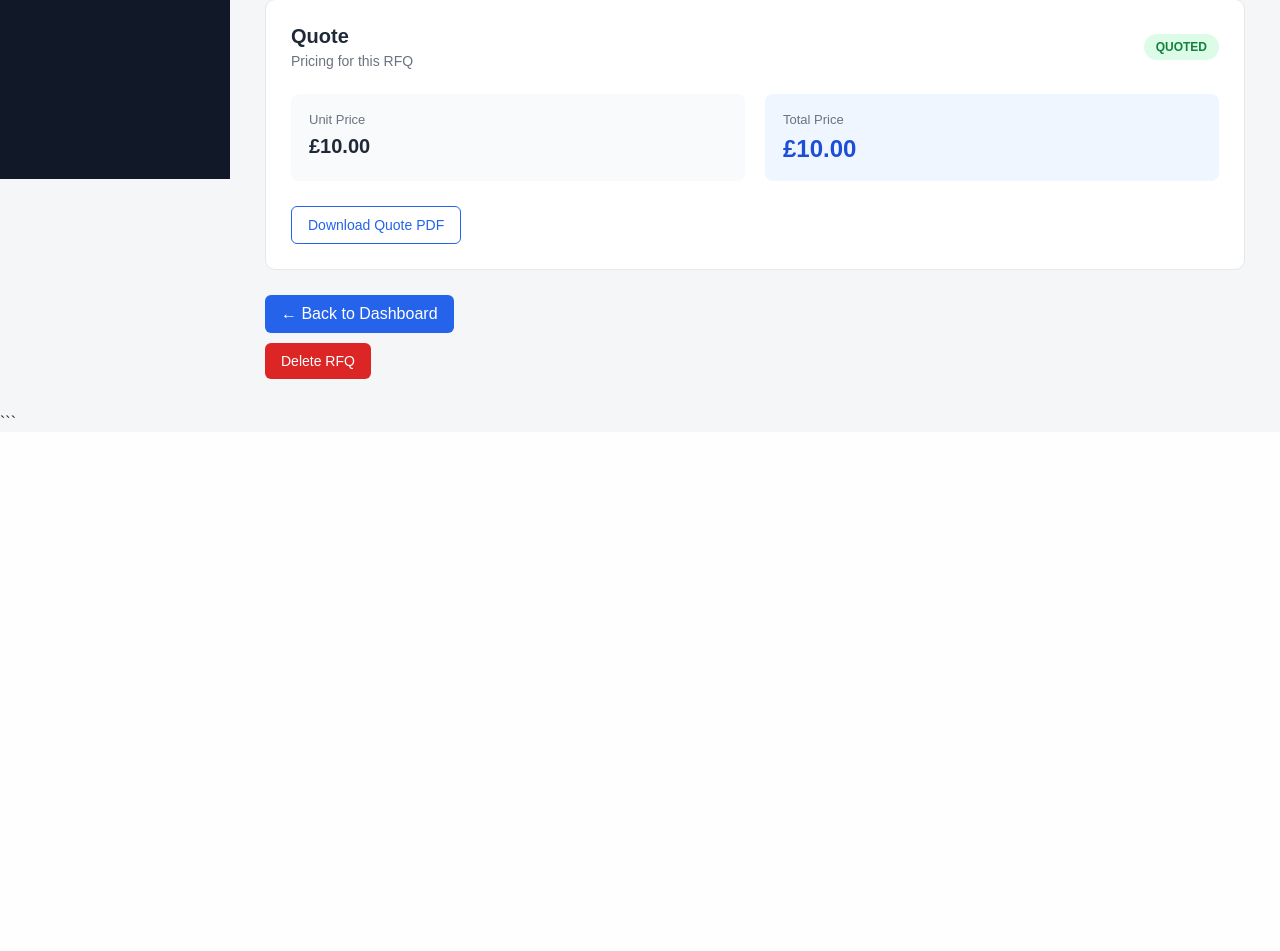
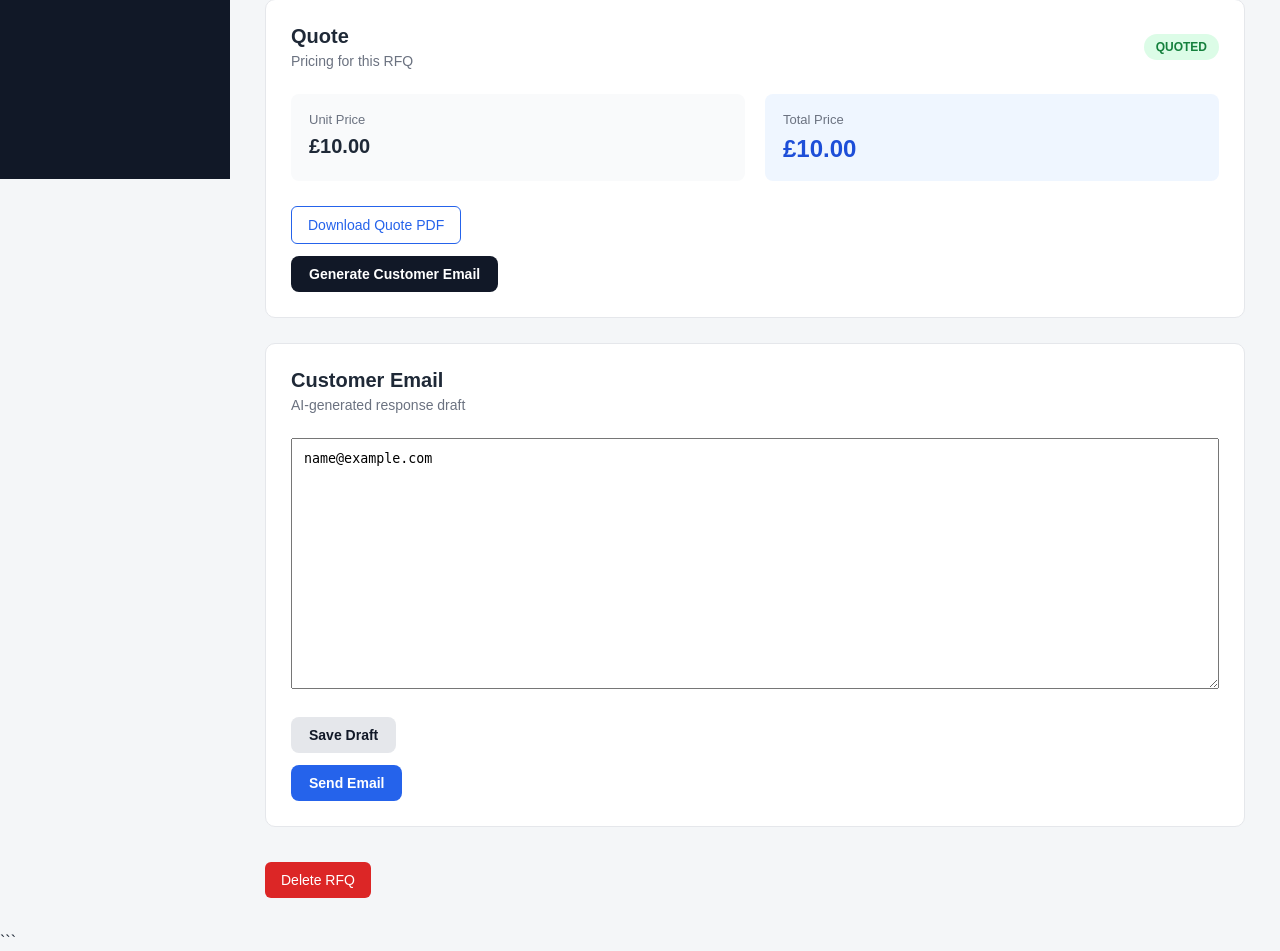
Before and after one commit to chealyC/ai-rfq-processor, a FastAPI app: page /rfq/1 in a window 1280 px wide. Shown: the part 621-1572 px from the top of the page. Before the commit the page ends 1039 px from the top, so only its background shows below. Run offline with FastAPI, Linux system fonts and the light colour scheme; the visitor is signed in with stand-in values (Sample User, id 1); tables that the repository leaves empty hold one stand-in row (values such as "Sample post").

Commit message:
Add RFQ quoting and email workflow

````diff
--- a/database.py
+++ b/database.py
@@ -25,12 +25,18 @@ cursor.execute("""
         requirements TEXT,
         status TEXT DEFAULT 'NEW',
         unit_price REAL,
-        total_price REAL
+        total_price REAL,
+        email_draft TEXT
     )
 """)
 
 try:
     cursor.execute("ALTER TABLE rfqs ADD COLUMN email TEXT")
+except sqlite3.OperationalError:
+    pass
+
+try:
+    cursor.execute("ALTER TABLE rfqs ADD COLUMN email_draft TEXT")
 except sqlite3.OperationalError:
     pass
 
@@ -188,3 +194,16 @@ def delete_rfq(rfq_id):
 
     connection.commit()
     connection.close()
+
+def save_email_draft(rfq_id, email_draft):
+    connection = get_connection()
+    cursor = connection.cursor()
+
+    cursor.execute("""
+        UPDATE rfqs
+        SET email_draft = ?
+        WHERE id = ?
+    """, (email_draft, rfq_id))
+
+    connection.commit()
+    connection.close()
--- a/main.py
+++ b/main.py
@@ -4,6 +4,8 @@ from fastapi.responses import RedirectResponse, FileResponse
 from fastapi.staticfiles import StaticFiles
 from fastapi.templating import Jinja2Templates
 from quote_pdf import generate_quote_pdf
+from ai_processor import process_rfq
+from email_generator import generate_customer_email
 
 from database import (
     get_rfqs,
@@ -12,7 +14,8 @@ from database import (
     update_rfq_status,
     create_quote,
     search_rfqs,
-    delete_rfq
+    delete_rfq,
+    save_email_draft
 )
 from pdf_reader import extract_text_from_pdf
 from ocr_reader import extract_text_from_image, extract_text_from_scanned_pdf
@@ -155,11 +158,14 @@ async def rfq_details(request: Request, rfq_id: int):
     if rfq is None:
         return {"error": "RFQ not found"}
 
+    generated_email = request.session.pop("generated_email", None)
+
     return templates.TemplateResponse(
         request=request,
         name="rfq.html",
         context={
-            "rfq": rfq
+            "rfq": rfq,
+            "generated_email": generated_email
         }
     )
 
@@ -214,6 +220,65 @@ async def create_rfq_quote(
         rfq_id,
         unit_price,
         total_price
+    )
+
+    return RedirectResponse(
+        url=f"/rfq/{rfq_id}",
+        status_code=303
+    )
+
+@app.post("/rfq/{rfq_id}/email")
+async def generate_rfq_email(
+    request: Request,
+    rfq_id: int
+):
+
+    if not request.session.get("logged_in"):
+        return RedirectResponse(
+            url="/login",
+            status_code=303
+        )
+
+    rfqs = get_rfqs()
+
+    rfq = None
+
+    for item in rfqs:
+        if item["id"] == rfq_id:
+            rfq = item
+            break
+
+    if rfq is None:
+        return {"error": "RFQ not found"}
+
+    if rfq["unit_price"] is None:
+        return {"error": "Create a quote before generating an email."}
+
+    email = generate_customer_email(dict(rfq))
+
+    request.session["generated_email"] = email
+
+    return RedirectResponse(
+        url=f"/rfq/{rfq_id}",
+        status_code=303
+    )
+
+@app.post("/rfq/{rfq_id}/email/save")
+async def save_rfq_email(
+    request: Request,
+    rfq_id: int,
+    email_draft: str = Form(...)
+):
+
+    if not request.session.get("logged_in"):
+        return RedirectResponse(
+            url="/login",
+            status_code=303
+        )
+
+    save_email_draft(
+        rfq_id,
+        email_draft
     )
 
     return RedirectResponse(
@@ -323,3 +388,40 @@ async def logout(request: Request):
         url="/login",
         status_code=303
     )
+
+@app.post("/rfq/{rfq_id}/email/send")
+async def send_rfq_email(
+    request: Request,
+    rfq_id: int
+):
+
+    if not request.session.get("logged_in"):
+        return RedirectResponse(
+            url="/login",
+            status_code=303
+        )
+
+    rfqs = get_rfqs()
+
+    rfq = None
+
+    for item in rfqs:
+        if item["id"] == rfq_id:
+            rfq = item
+            break
+
+    if rfq is None:
+        return {"error": "RFQ not found"}
+
+    if not rfq["email"]:
+        return {"error": "Customer email address is missing."}
+
+    if not rfq["email_draft"]:
+        return {"error": "No saved email draft exists."}
+
+    # Email sending will be added here later.
+
+    return {
+        "message": "Email ready to be sent.",
+        "recipient": rfq["email"]
+    }
--- a/static/style.css
+++ b/static/style.css
@@ -547,3 +547,43 @@ body {
     margin-bottom: 20px;
     font-size: 14px;
 }
+
+.email-button {
+    border: none;
+    border-radius: 8px;
+    padding: 10px 18px;
+    font-size: 14px;
+    font-weight: 600;
+    cursor: pointer;
+    margin-top: 12px;
+    margin-right: 8px;
+}
+
+.email-generate {
+    background: #111827;
+    color: white;
+}
+
+.email-save {
+    background: #e5e7eb;
+    color: #111827;
+}
+
+.email-send {
+    background: #2563eb;
+    color: white;
+}
+
+.email-button:hover {
+    opacity: 0.9;
+}
+
+.email-actions {
+    display: flex;
+    gap: 10px;
+    margin-top: 12px;
+}
+
+.email-actions form {
+    margin: 0;
+}
--- a/templates/rfq.html
+++ b/templates/rfq.html
@@ -1,20 +1,24 @@
-```html
 <!DOCTYPE html>
+
 <html lang="en">
 
 <head>
 
+```
 <meta charset="UTF-8">
+
 <meta name="viewport" content="width=device-width, initial-scale=1.0">
 
 <title>RFQ Details</title>
 
 <link rel="stylesheet" href="/static/style.css">
+```
 
 </head>
 
 <body>
 
+```
 <aside class="sidebar">
 
     <div class="logo">
@@ -55,27 +59,48 @@
         </div>
 
 
-            <form action="/rfq/{{ rfq['id'] }}/status" method="post">
+        <form
+            action="/rfq/{{ rfq['id'] }}/status"
+            method="post"
+        >
 
-                <select name="status" onchange="this.form.submit()">
+            <select
+                name="status"
+                onchange="this.form.submit()"
+            >
 
-                    <option value="NEW" {% if rfq["status"] == "NEW" %}selected{% endif %}>
+                <option
+                    value="NEW"
+                    {% if rfq["status"] == "NEW" %}selected{% endif %}
+                >
                     NEW
                 </option>
 
-                    <option value="QUOTING" {% if rfq["status"] == "QUOTING" %}selected{% endif %}>
+                <option
+                    value="QUOTING"
+                    {% if rfq["status"] == "QUOTING" %}selected{% endif %}
+                >
                     QUOTING
                 </option>
 
-                    <option value="QUOTED" {% if rfq["status"] == "QUOTED" %}selected{% endif %}>
+                <option
+                    value="QUOTED"
+                    {% if rfq["status"] == "QUOTED" %}selected{% endif %}
+                >
                     QUOTED
                 </option>
 
-                    <option value="WON" {% if rfq["status"] == "WON" %}selected{% endif %}>
+                <option
+                    value="WON"
+                    {% if rfq["status"] == "WON" %}selected{% endif %}
+                >
                     WON
                 </option>
 
-                    <option value="LOST" {% if rfq["status"] == "LOST" %}selected{% endif %}>
+                <option
+                    value="LOST"
+                    {% if rfq["status"] == "LOST" %}selected{% endif %}
+                >
                     LOST
                 </option>
 
@@ -98,19 +123,29 @@
 
         </div>
 
+
         <div class="detail-card">
+
             <h3>Email</h3>
 
             {% if rfq["email"] %}
+
                 <p>
+
                     <a href="mailto:{{ rfq['email'] }}">
                         {{ rfq["email"] }}
                     </a>
+
                 </p>
+
             {% else %}
+
                 <p>Not provided</p>
+
             {% endif %}
+
         </div>
+
 
         <div class="detail-card">
 
@@ -175,17 +210,29 @@
         </div>
 
     </section>
+
+
     <section class="quote-section">
 
         <div class="quote-header">
+
             <div>
+
                 <h2>Quote</h2>
+
                 <p>Pricing for this RFQ</p>
+
             </div>
 
+
             {% if rfq["unit_price"] is not none %}
-                    <span class="quote-status">QUOTED</span>
+
+                <span class="quote-status">
+                    QUOTED
+                </span>
+
             {% endif %}
+
         </div>
 
 
@@ -194,13 +241,24 @@
             <div class="quote-pricing">
 
                 <div class="price-item">
+
                     <span>Unit Price</span>
-                        <strong>£{{ "%.2f"|format(rfq["unit_price"]) }}</strong>
+
+                    <strong>
+                        £{{ "%.2f"|format(rfq["unit_price"]) }}
+                    </strong>
+
                 </div>
 
+
                 <div class="price-item total">
+
                     <span>Total Price</span>
-                        <strong>£{{ "%.2f"|format(rfq["total_price"]) }}</strong>
+
+                    <strong>
+                        £{{ "%.2f"|format(rfq["total_price"]) }}
+                    </strong>
+
                 </div>
 
             </div>
@@ -212,6 +270,21 @@
             >
                 Download Quote PDF
             </a>
+
+
+            <form
+                action="/rfq/{{ rfq['id'] }}/email"
+                method="post"
+            >
+
+                <button
+                    type="submit"
+                    class="email-button email-generate"
+                >
+                    Generate Customer Email
+                </button>
+
+            </form>
 
 
         {% else %}
@@ -235,7 +308,10 @@
                     required
                 >
 
-                    <button type="submit" class="upload-button">
+                <button
+                    type="submit"
+                    class="upload-button"
+                >
                     Create Quote
                 </button>
 
@@ -245,23 +321,97 @@
 
     </section>
 
-        <a href="/" class="back-button">
-            ← Back to Dashboard
-        </a>
+
+    {% if generated_email or rfq['email_draft'] %}
+
+        <section class="quote-section">
+
+            <div class="quote-header">
+
+                <div>
+
+                    <h2>Customer Email</h2>
+
+                    <p>
+                        AI-generated response draft
+                    </p>
+
+                </div>
+
+            </div>
+
+
+            <div class="email-draft">
+
+                <form
+                    action="/rfq/{{ rfq['id'] }}/email/save"
+                    method="post"
+                >
+
+                    <textarea
+                        name="email_draft"
+                        rows="15"
+                        style="width: 100%; box-sizing: border-box; padding: 12px;"
+                    >{{ generated_email or rfq['email_draft'] or '' }}</textarea>
+
+
+                    <div class="email-actions">
+
+                        <button
+                            type="submit"
+                            class="email-button email-save"
+                        >
+                            Save Draft
+                        </button>
+
+                    </div>
+
+                </form>
+
+
+                {% if rfq['email'] %}
+
+                    <form
+                        action="/rfq/{{ rfq['id'] }}/email/send"
+                        method="post"
+                    >
+
+                        <button
+                            type="submit"
+                            class="email-button email-send"
+                        >
+                            Send Email
+                        </button>
+
+                    </form>
+
+                {% endif %}
+
+            </div>
+
+        </section>
+
+    {% endif %}
+
 
     <form
         action="/rfq/{{ rfq['id'] }}/delete"
         method="post"
         onsubmit="return confirm('Are you sure you want to delete this RFQ?');"
     >
-            <button type="submit" class="delete-button">
+
+        <button
+            type="submit"
+            class="delete-button"
+        >
             Delete RFQ
         </button>
+
     </form>
 
 </main>
+```
 
 </body>
 
 </html>
-```
````
Also changed, not shown: email_generator.py (added, +101 -0 lines), quote_pdf.py (+141 -33 lines), 1 other file. Lines whose indentation alone changed are shown as unchanged.
